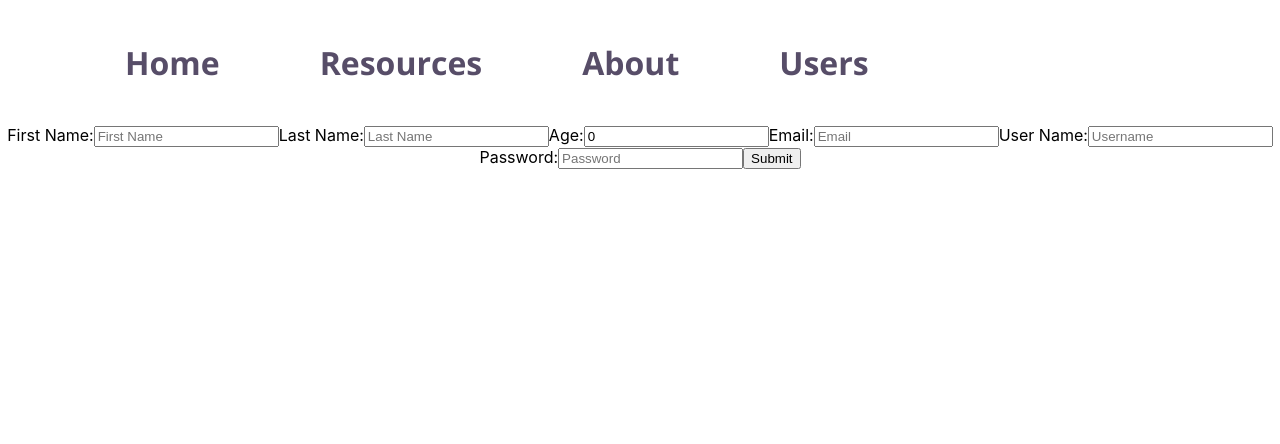
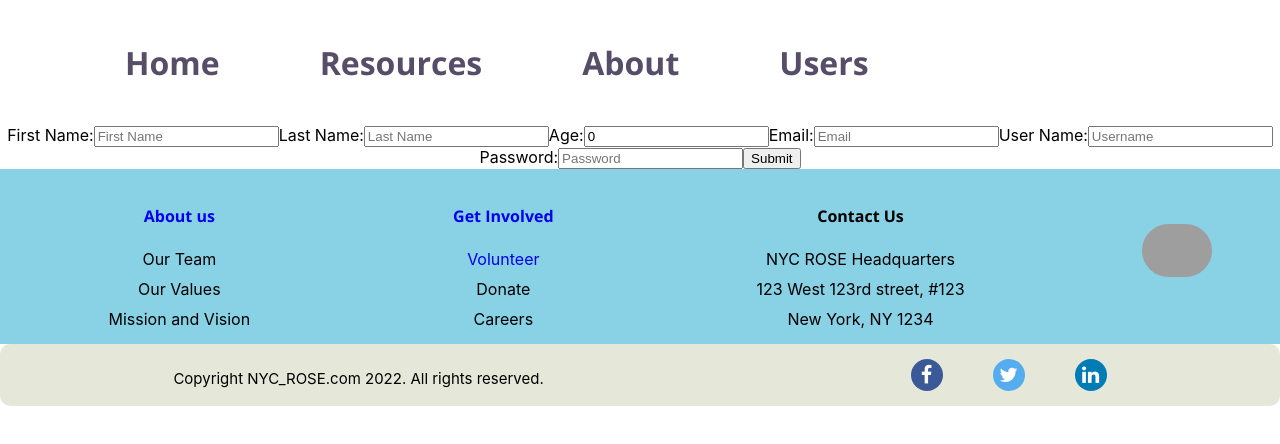
Before and after one commit to TheodoreBFrazier/EDUK, a React (Create React App) app in the folder frontend/: page /users/create in a window 1280 px wide. Shown: the top 444 px of the page. Built offline with nearby package versions, Linux system fonts and the light colour scheme; no server answers; grey boxes are pictures that could not be loaded.

Commit message:
Updated Home page and added Footer.

```diff
--- a/frontend/public/index.html
+++ b/frontend/public/index.html
@@ -4,9 +4,11 @@
 <head>
   <meta charset="utf-8" />
   <link rel="icon" href="%PUBLIC_URL%/favicon.ico" />
+  <link rel="stylesheet" href="https://cdnjs.cloudflare.com/ajax/libs/font-awesome/4.7.0/css/font-awesome.min.css">
   <meta name="viewport" content="width=device-width, initial-scale=1" />
   <meta name="theme-color" content="#000000" />
   <meta name="description" content="Web site created using create-react-app" />
+
 
   <!--Importing a test Google Font - TF -->
 
--- a/frontend/src/App.js
+++ b/frontend/src/App.js
@@ -9,6 +9,7 @@ import "./App.css";
 // import Button from "@material-ui/core/Button";
 
 import NavBar from "./components/NavBar";
+import Footer from "./components/Footer";
 
 // IMPORTING PAGES
 
@@ -36,6 +37,7 @@ function App() {
 						<Route path="/users/create" element={<CreateUser />} />
 					</Routes>
 				</main>
+				<Footer />
 			</Router>
 		</div>
 	);
--- /dev/null
+++ b/frontend/src/components/Footer.js
@@ -0,0 +1,61 @@
+import React from "react"
+
+// const logo = require("../public/log.png");
+
+import { Link } from "react-router-dom"
+
+
+
+export default function Footer() {
+    return (
+        <section className="footer-container">
+            <div className="footer-container-one">
+                <div className = "footer-box">
+                    <Link to="/about">
+                        <h4> About us </h4>
+                    </Link>
+                        <ul className="box-list">
+                            <li>Our Team</li>
+                            <li>Our Values</li>
+                            <li>Mission and Vision</li>
+                        </ul>
+                </div>
+                <div className="footer-box">
+                    <Link to="/about">
+                        <h4> Get Involved </h4>
+                    </Link>
+                        <ul className="box-list">
+                            <Link to="/mentor/sign-up"><li>Volunteer</li></Link>
+                            <li>Donate</li>
+                            <li>Careers</li>
+                        </ul>
+                </div>
+                <div className="footer-box">
+
+                    <h4> Contact Us </h4>
+
+                    <ul className="box-list">
+                        <li>NYC ROSE Headquarters</li>
+                        <li>123 West 123rd street, #123</li>
+                        <li>New York, NY 1234</li>
+                    </ul>
+                </div>
+                <div className="footer-logo">
+                    <Link to="/resources"> <img className="footer-logo" src = "https://yt3.ggpht.com/HQFE9jg1UOTzg3xEW116MA7uJpKR4BG2HIo2sQZx-0BnZu1py9fLBggljyPXBcNl6uui_MoW7tY=s900-c-k-c0x00ffffff-no-rj"/></Link>
+                </div>
+            </div>
+            <div className="footer-container-two">
+                <div className= "footer-right">Copyright NYC_ROSE.com 2022. All rights reserved.</div>
+                <div className="icons">
+                    <a href="#" className="fa fa-facebook"></a>
+                    <a href="#" className="fa fa-twitter"></a>
+                    <a href="#" className="fa fa-linkedin"></a>
+                </div>
+
+            </div>
+
+
+
+        </section>
+    )
+}
--- a/frontend/src/components/SearchBar.js
+++ b/frontend/src/components/SearchBar.js
@@ -56,7 +56,7 @@ const SearchBar = () => {
 				value={searchInput}
 				InputProps={{
 					endAdornment: (
-						<InputAdornment position="start">
+						<InputAdornment position='start'>
 							<IconButton>
 								<SearchIcon />
 							</IconButton>
--- a/frontend/src/index.css
+++ b/frontend/src/index.css
@@ -122,6 +122,7 @@ a {
   margin: 0;
   background-image: url("https://cdn.dribbble.com/users/1626229/screenshots/14556747/media/ceb42cd2838a68f02e27032469c01870.jpg");
   height: 100vh;
+  margin-bottom: 110px;
 }
 
 
@@ -129,7 +130,23 @@ a {
   /* margin on top of H1 causes space between navbar and content */
   margin-top: 0;
   font-size: 40pt;
+}
 
+.introduction h2{
+  text-shadow: 1px 1px 1px rgb(138, 124, 197),
+               2px 2px 1px rgb(71, 136, 180);
+}
+
+.intro-container {
+  margin: 110px;
+  align-items: center;
+  display: grid;
+  grid-template-columns: repeat(2, 1fr);
+}
+
+.intro-container p {
+  color:rgb(69, 51, 141);
+  font-size: x-large;
 }
 
 
@@ -181,3 +198,73 @@ card {
 .resource-arr p {
   font-size: 12pt;
 }
+
+/* ------------------------------    FOOTER  -------------------------------------- */
+
+.footer-logo {
+  width: 70px;
+  border-radius: 50px;
+}
+
+/* .footer-container {
+  display: grid;
+  grid-template-rows: repeat(,1fr);
+} */
+.footer-container-one {
+  padding-top: 15px;
+  height: 20vh;
+  display: flex;
+  justify-content: space-around;
+  background-color: rgb(137, 209, 229);
+
+}
+
+.footer-container-two {
+  display: flex;
+  justify-content: space-around;
+  border-radius: 10px;
+  padding: 15px;
+  font-size: 15px;
+  background-color: rgb(229, 232, 217);
+
+}
+
+.box-list {
+  list-style: none;
+}
+
+li {
+  margin-top: 10px;
+  margin-right: 40px;
+}
+
+.footer-logo {
+  margin-top: 20px;
+}
+
+.footer-right {
+  margin-top: 10px;
+}
+
+.fa {
+  padding: 6px;
+  font-size: 20px;
+  width: 20px;
+  margin-left: 50px;
+  border-radius: 50%;
+}
+
+.fa-facebook {
+  background: #3B5998;
+  color: white;
+}
+
+.fa-twitter {
+  background: #55ACEE;
+  color: white;
+}
+
+.fa-linkedin {
+  background: #007bb5;
+  color: white;
+}
--- a/frontend/src/pages/Home.js
+++ b/frontend/src/pages/Home.js
@@ -17,11 +17,13 @@ function Home() {
             </div>
             <div className="introduction">
                 <h2>Begin Your Journey</h2>
-                <p>We belive nobody should be left behind. Because of this, we help peoplewho are helping people.
-                    <br />Upstream's impact is greatest when we work as ONE.  </p>
-                <Button variant='contained'>
-                    <Link to="/about"> About Us </Link>
-                </Button>
+                <div className="intro-container">
+                    <img  src="https://nces.ed.gov/images/homepage/coe.jpg" />
+                    <p>The goal of this app is to connect highschool, college students, minority groups and residents of underserved communities to resources that they wouldn’t have access to otherwise.
+                    Whether it be career tips , scholarships , grants, continued learning, programs, etc, We hope to bridge the the knowledge gap within these underserved communities.
+                    We want to eliminate the gatekeeping of much needed information and create a hub/gateway where people can easily find resources they desperately need to improve their quality of life.
+                    </p>
+                </div>
             </div>
             <div className=""></div>
         </div>
--- a/frontend/src/pages/ResourcesPage.js
+++ b/frontend/src/pages/ResourcesPage.js
@@ -22,6 +22,12 @@ function ResourcesPage() {
             <br />
             <br />
             <Resources />
+
+            {/* <h2>HIGH SCHOOL</h2>
+
+            <h2>COLLEGE</h2>
+
+            <h2>CONTINUING EDUCATION FOR ADULTS</h2> */}
         </div>
     )
 }
```
Also changed, not shown: frontend/public/logo.png (added).
